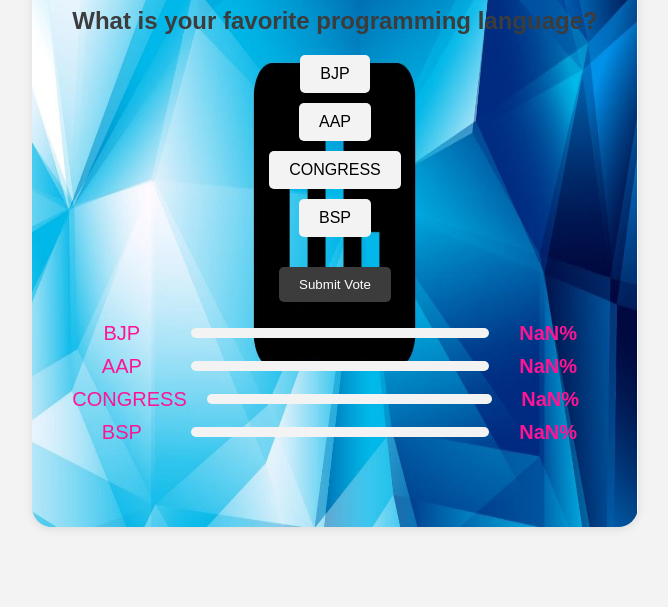
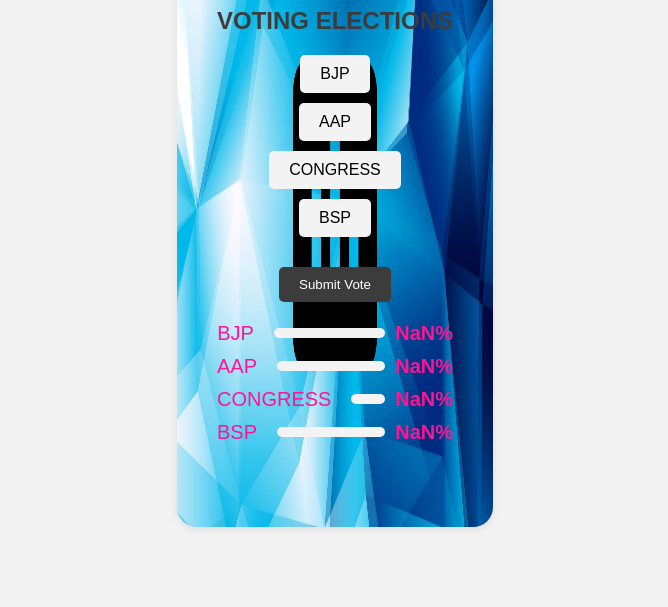
Before and after one commit to sumit718/Poll-System, a plain HTML site: page index.html in a window 1280 px wide. Shown: the part 193-800 px from the top of the page, without its empty margins (305-973 px from the left). Drawn offline with Linux system fonts and the light colour scheme.

Commit message:
Add files via upload

```diff
--- a/index.html
+++ b/index.html
@@ -11,7 +11,7 @@
         <div class="container">
             <h1>Poll System</h1>
             <div class="poll">
-                <h2>What is your favorite programming language?</h2>
+                <h2>VOTING ELECTIONS</h2>
                 <div class="options">
                     <div class="option">
                         <input type="radio" id="option1" name="poll" value="option1">
```
